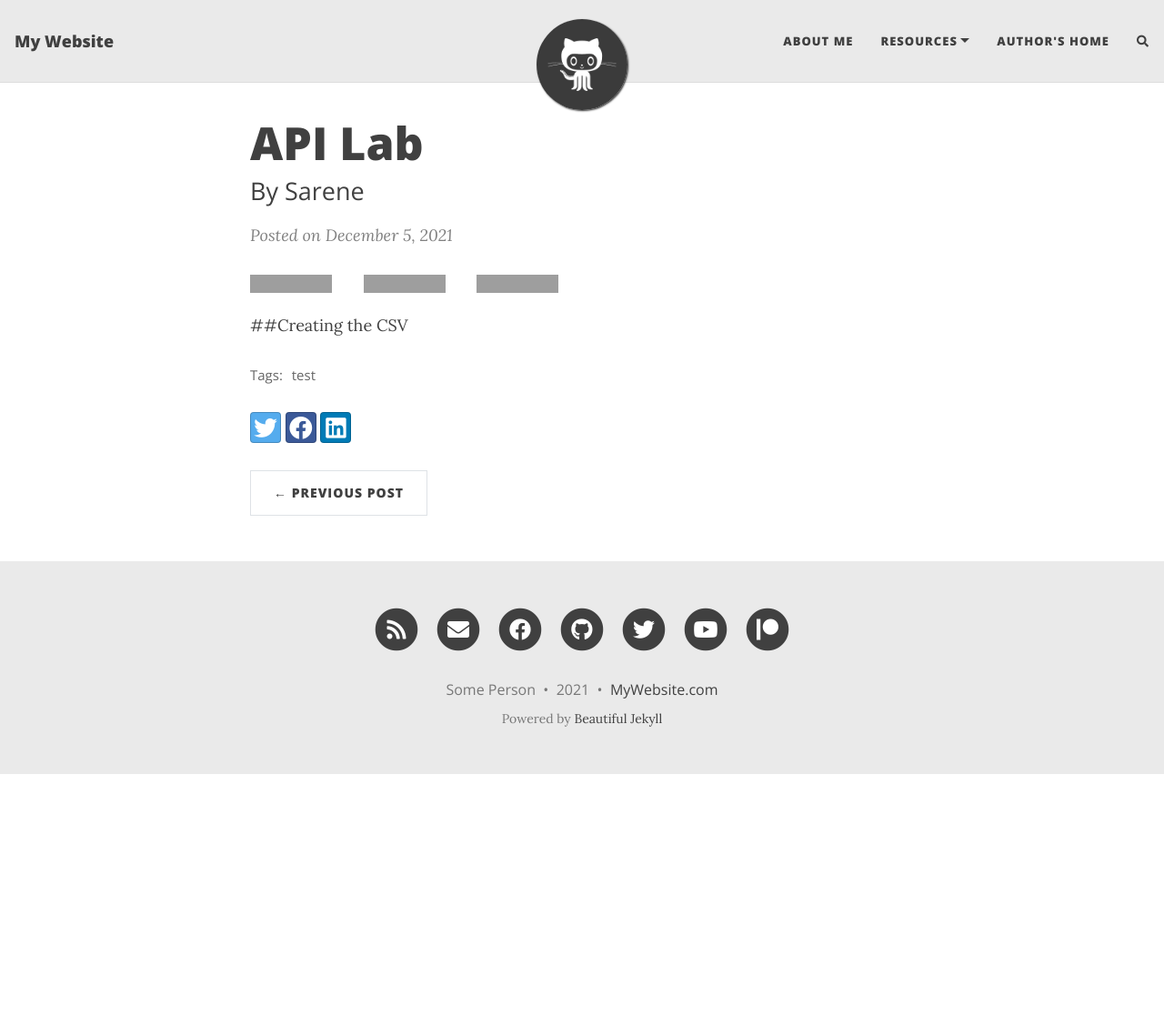
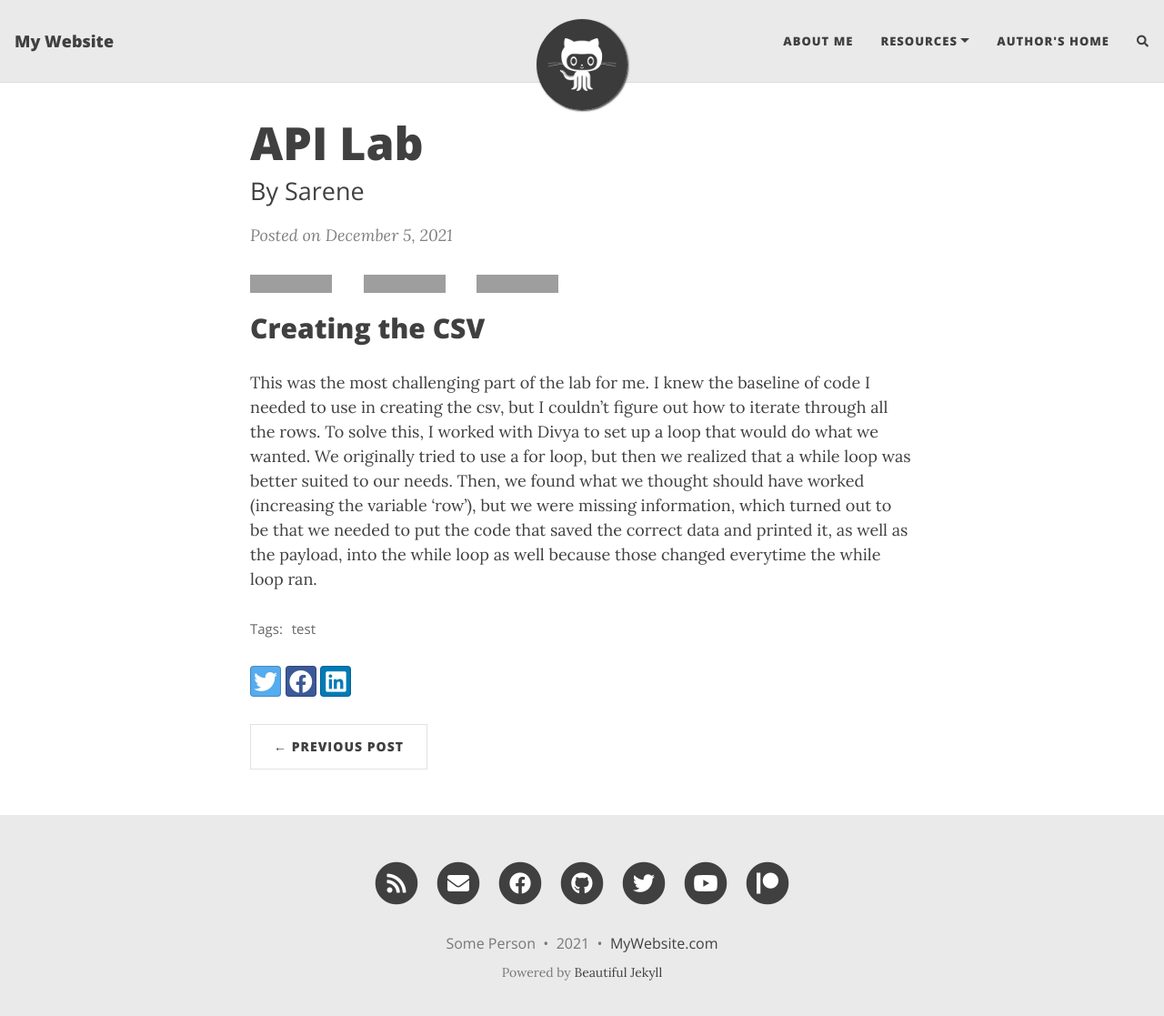
Before and after one commit to sarene-choudhury/artofdata, a Jekyll site: the page built from _posts/2021-12-5-API-Lab.md, in a window 1280 px wide and 1130 px high. Shown: the top 1117 px of the window at 91% size. Built offline with Jekyll 4.4.1, drawn with Linux system fonts in a browser that asks for light colours; nearby versions of some CDN libraries; comment, search, counter and statistics services are not loaded; grey boxes are pictures that could not be loaded.

Commit message:
Update 2021-12-5-API-Lab.md

```diff
--- a/_posts/2021-12-5-API-Lab.md
+++ b/_posts/2021-12-5-API-Lab.md
@@ -8,4 +8,6 @@ tags: [test]
 comments: true
 ---
 
-##Creating the CSV
+## Creating the CSV
+
+This was the most challenging part of the lab for me. I knew the baseline of code I needed to use in creating the csv, but I couldn't figure out how to iterate through all the rows. To solve this, I worked with Divya to set up a loop that would do what we wanted. We originally tried to use a for loop, but then we realized that a while loop was better suited to our needs. Then, we found what we thought should have worked (increasing the variable 'row'), but we were missing information, which turned out to be that we needed to put the code that saved the correct data and printed it, as well as the payload, into the while loop as well because those changed everytime the while loop ran.
```
